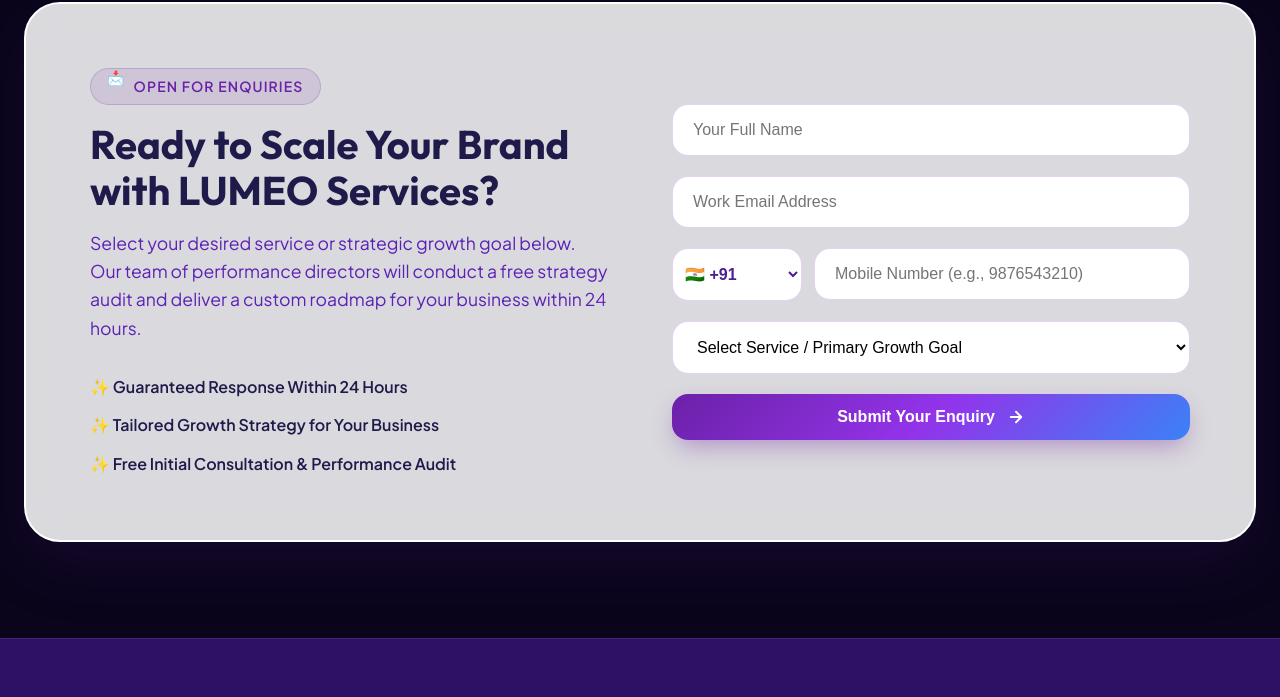
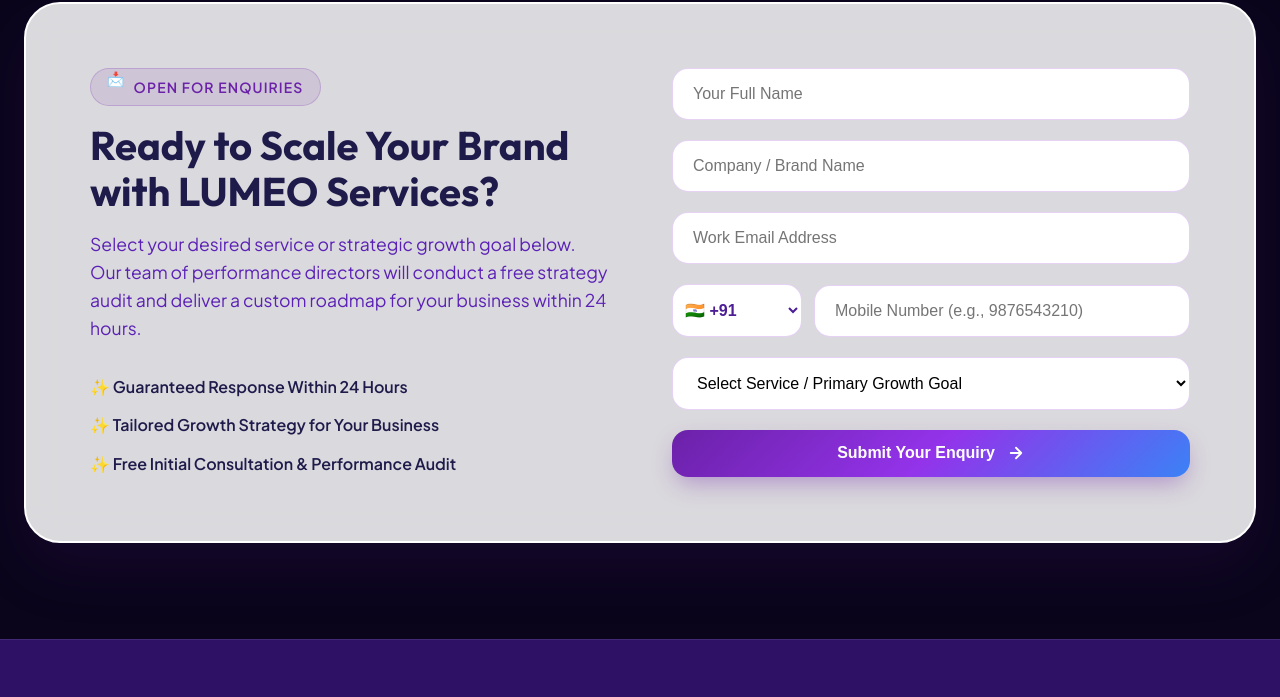
Before and after one commit to aswinnns66/lumeo-website, a plain HTML site: page services.html in a window 1280 px wide. Shown: the part 4485-5182 px from the top of the page. Drawn offline with Linux system fonts and the light colour scheme; animation ran at ten frames a second.

Commit message:
add company name field in the form of all pages

```diff
--- a/services.html
+++ b/services.html
@@ -775,6 +775,10 @@
           </div>
 
           <div class="form-group">
+            <input type="text" id="clientCompany" name="Company Name" placeholder="Company / Brand Name" required>
+          </div>
+
+          <div class="form-group">
             <input type="email" id="clientEmail" name="Work Email" placeholder="Work Email Address" required>
           </div>
 
@@ -905,6 +909,9 @@
           <input type="text" id="modalClientName" name="Full Name" placeholder="Your Name" required>
         </div>
         <div class="form-group">
+          <input type="text" id="modalClientCompany" name="Company Name" placeholder="Company / Brand Name" required>
+        </div>
+        <div class="form-group">
           <input type="email" id="modalClientEmail" name="Work Email" placeholder="Work Email" required>
         </div>
         <div class="form-group phone-input-container">
```
Also changed, not shown: about-us.html (+4 -0 lines), index.html (+4 -0 lines), work.html (+4 -0 lines).
